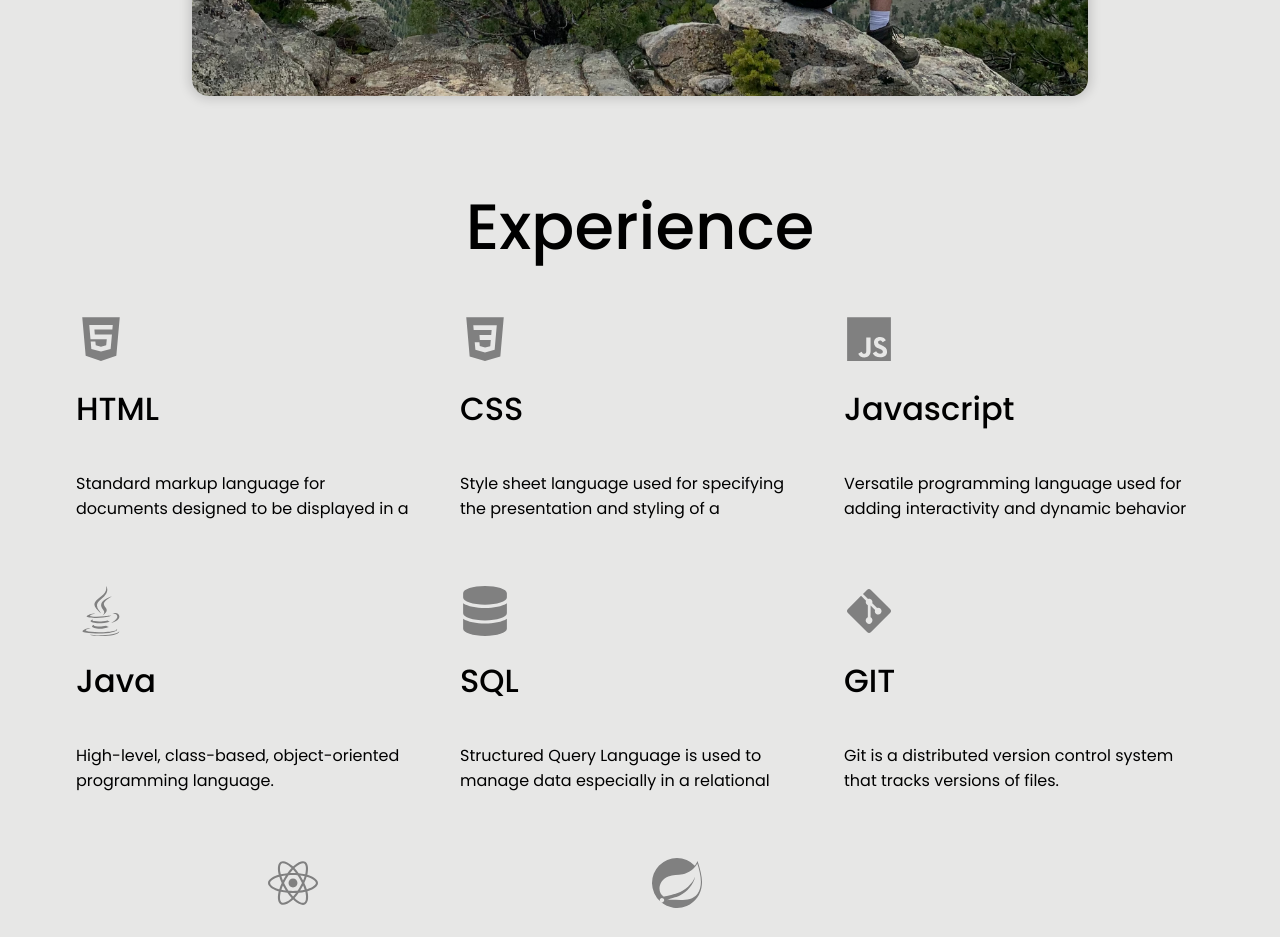
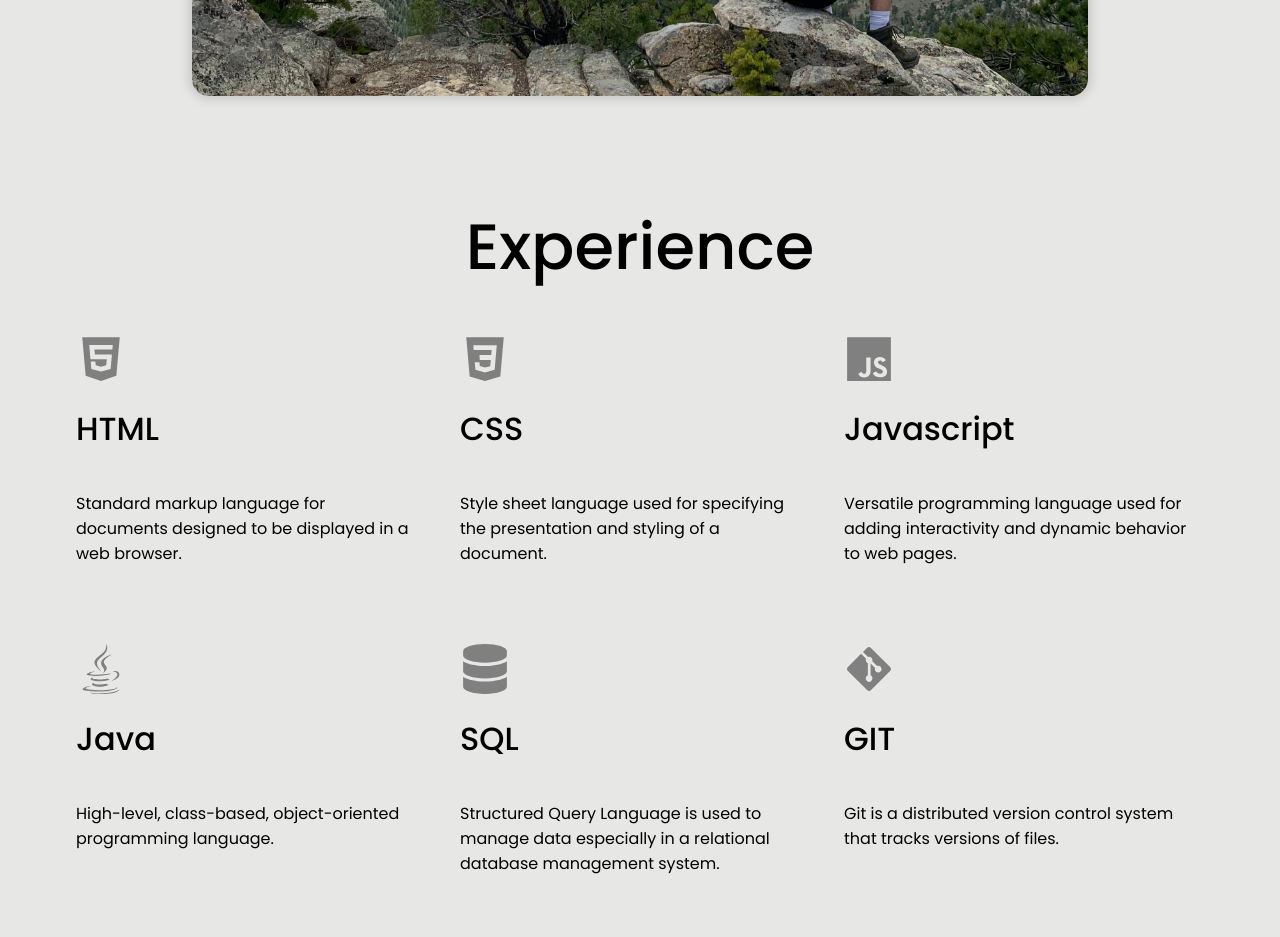
Before and after one commit to beskro2/AboutMeApp, a React (Create React App) app in the folder aboutme/: page / in a window 1280 px wide. Shown: the part 1860-2797 px from the top of the page. Built offline with nearby package versions, Linux system fonts and the light colour scheme.

Commit message:
finnal ajustments befor deployment

```diff
--- a/aboutme/src/App.css
+++ b/aboutme/src/App.css
@@ -124,6 +124,7 @@ p {
   display: flex;
   justify-content: center;
   align-items: center;
+  margin-bottom: 10px;
 }
 
 .App-header {
@@ -265,7 +266,7 @@ p {
   align-items: center;
 
   justify-content: center;
-  margin-bottom: 40px;
+  margin-bottom: 110px;
 }
 .organization {
   display: flex;
@@ -315,6 +316,7 @@ p {
   font-size: 5rem;
   font-weight: 400;
   margin-bottom: 30px;
+  margin-left: 42px;
 }
 
 .section_label2 {
@@ -338,7 +340,7 @@ p {
   height: fit-content;
   display: flex;
   flex-direction: column;
-  margin-bottom: 80px;
+  margin-bottom: 110px;
 }
 .class-container {
   display: flex;
@@ -363,10 +365,11 @@ p {
 }
 /*project section*/
 .project-container {
-  height: 100vh;
+  height: fit-content;
   display: flex;
   flex-direction: column;
   justify-content: left;
+  margin-bottom: 110px;
 }
 
 .projectContainer {
@@ -430,7 +433,7 @@ p {
     display: flex;
     flex-direction: column;
     align-items: center;
-    margin: 20px;
+    margin: 40px;
   }
   .project-container {
     display: flex;
@@ -543,7 +546,8 @@ p {
   }
   /*into*/
   .intro-container {
-    height: 100vh;
+    height: fit-content;
+    margin-bottom: 100px;
   }
   .upperbutton {
     height: auto;
--- a/aboutme/src/ProjectCard.css
+++ b/aboutme/src/ProjectCard.css
@@ -59,7 +59,7 @@
     box-sizing: border-box;
     width: 300px;
     height: 400px;
-    background-color: #e7e7e6;
+    background-color: #ffffff;
     backdrop-filter: blur(6px);
     border-radius: 17px;
     margin: 10px;
--- a/aboutme/src/Skills.css
+++ b/aboutme/src/Skills.css
@@ -1,5 +1,5 @@
 .skillsContainer {
-  height: 222px;
+  height: 260px;
   width: 350px;
   display: flex;
   flex-direction: column;
@@ -15,7 +15,7 @@
 }
 .skillsContainer:hover {
   width: 360px;
-  height: 232px;
+  height: 260px;
 }
 
 .skillsContainer:hover svg {
```
